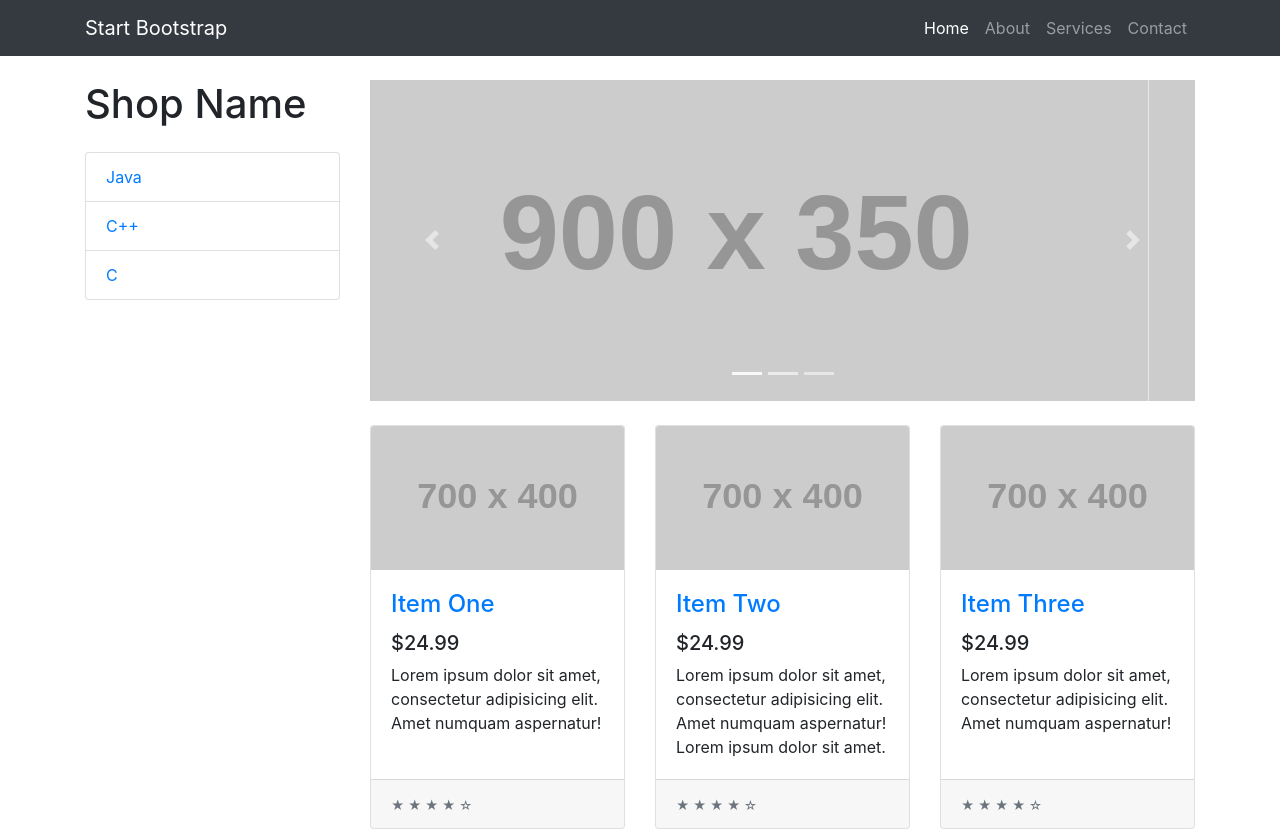
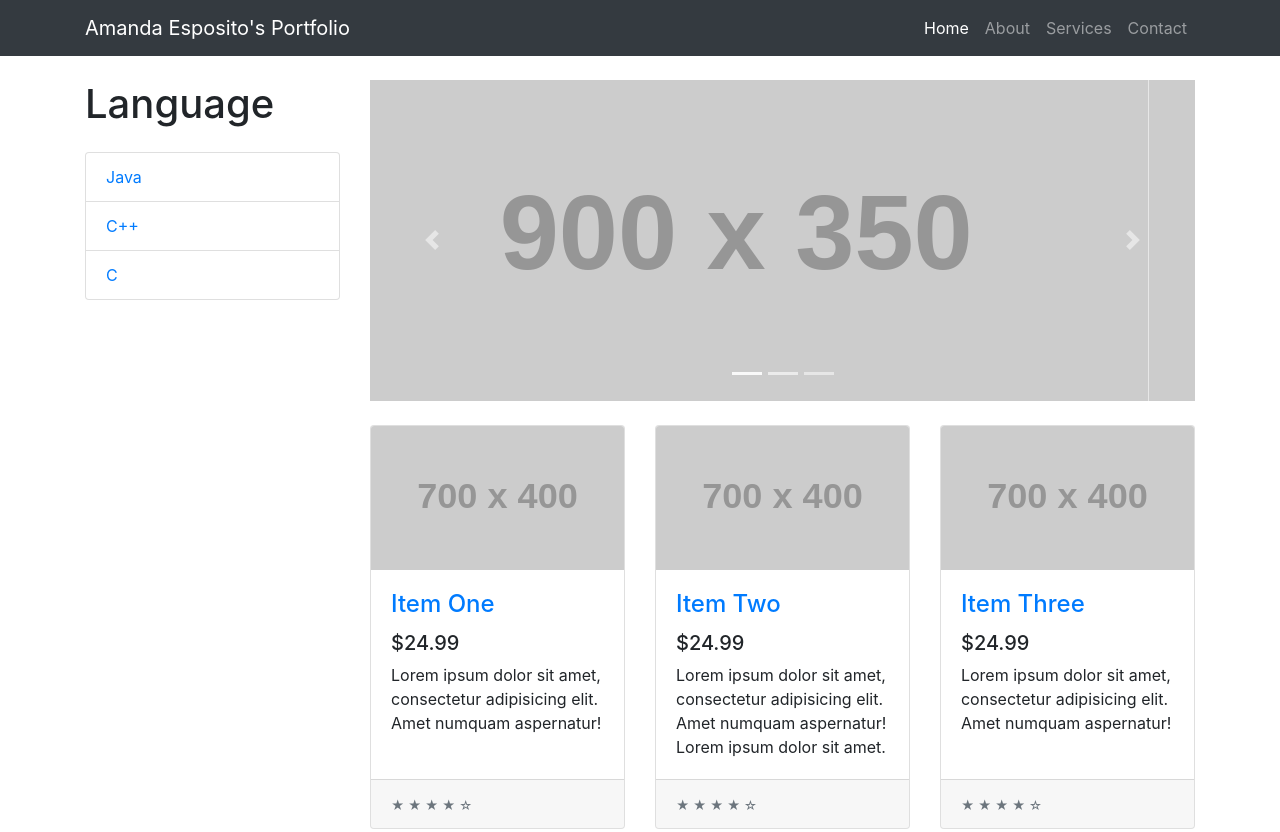
Before and after one commit to amandae36577/amandae36577.github.io, a website: page index.html in a window 1280 px wide. Shown: the top 832 px of the page. Drawn offline with Linux system fonts and the light colour scheme; placeholder pictures from the web are drawn by us.

Commit message:
Update index.html

```diff
--- a/index.html
+++ b/index.html
@@ -23,7 +23,7 @@
   <!-- Navigation -->
   <nav class="navbar navbar-expand-lg navbar-dark bg-dark fixed-top">
     <div class="container">
-      <a class="navbar-brand" href="#">Start Bootstrap</a>
+      <a class="navbar-brand" href="#">Amanda Esposito's Portfolio</a>
       <button class="navbar-toggler" type="button" data-toggle="collapse" data-target="#navbarResponsive" aria-controls="navbarResponsive" aria-expanded="false" aria-label="Toggle navigation">
         <span class="navbar-toggler-icon"></span>
       </button>
@@ -55,7 +55,7 @@
 
       <div class="col-lg-3">
 
-        <h1 class="my-4">Shop Name</h1>
+        <h1 class="my-4">Language</h1>
         <div class="list-group">
           <a href="#" class="list-group-item">Java</a>
           <a href="#" class="list-group-item">C++</a>
```
